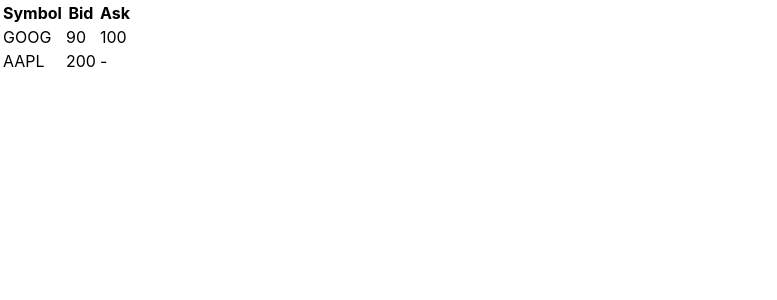
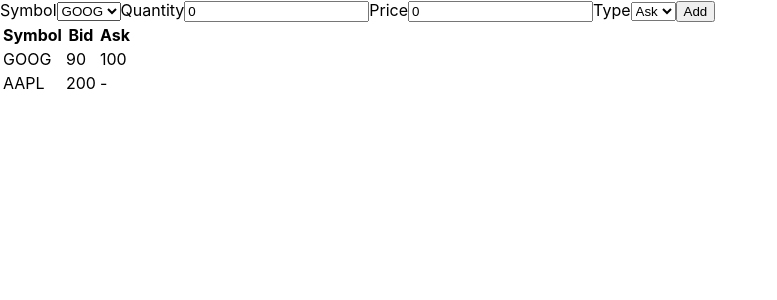
Before and after one commit to miloszpp/tradux-2, a React (Create React App) app: page / in a window 1280 px wide. Shown: the top 300 px of the page, without its empty margins (0-777 px from the left). Built offline with nearby package versions, Linux system fonts and the light colour scheme.

Commit message:
Added basic order form

```diff
--- a/src/App.tsx
+++ b/src/App.tsx
@@ -1,10 +1,14 @@
 import React, { Component } from 'react';
 import {Screen} from './orderbook/components/screen.component';
+import {CreateOrder} from './orderbook/components/create-order.component';
 
 class App extends Component {
   render() {
     return (
-      <Screen></Screen>
+      <>
+        <CreateOrder></CreateOrder>
+        <Screen></Screen>
+      </>
     );
   }
 }
--- /dev/null
+++ b/src/orderbook/components/create-order.component.tsx
@@ -0,0 +1,93 @@
+import React from 'react';
+import {SYMBOLS, OrderType, PutOrderPayload} from '../model';
+import {Dispatch, bindActionCreators} from 'redux';
+import {OrderBookAction} from '../state/reducers';
+import {putOrder} from '../state/actions';
+import {connect} from 'react-redux';
+
+interface CreateOrderComponentProps {
+  onCreateOrder: (payload: PutOrderPayload) => void;
+}
+
+interface CreateOrderComponentState {
+  symbol: string;
+  quantity: number;
+  price: number;
+  type: OrderType;
+}
+
+class CreateOrderComponent extends React.Component<CreateOrderComponentProps, CreateOrderComponentState> {
+
+  emptyState = {
+    symbol: SYMBOLS[0],
+    quantity: 0,
+    price: 0,
+    type: OrderType.Ask,
+  };
+
+  constructor(props: CreateOrderComponentProps) {
+    super(props);
+    this.state = this.emptyState;
+  }
+
+  handleSubmit = (event: React.SyntheticEvent<HTMLFormElement>) => {
+    event.preventDefault();
+    this.props.onCreateOrder(this.state);
+    this.setState(this.emptyState);
+  }
+
+  handleSymbolChange = (event: React.ChangeEvent<HTMLSelectElement>) => {
+    this.setState({ symbol: event.target.value });
+  }
+
+  handleQuantityChange = (event: React.ChangeEvent<HTMLInputElement>) => {
+    const value = parseInt(event.target.value);
+    this.setState({ quantity: isNaN(value) ? 0 : value });
+  }
+
+  handlePriceChange = (event: React.ChangeEvent<HTMLInputElement>) => {
+    const value = parseInt(event.target.value);
+    if (!isNaN(value)) this.setState({ price: value });
+  }
+
+  handleTypeChange = (event: React.ChangeEvent<HTMLSelectElement>) => {
+    const value = parseInt(event.target.value);
+    if (!isNaN(value)) this.setState({ type: value });
+  }
+
+  render() {
+    return (
+      <form onSubmit={this.handleSubmit}>
+        <label>
+          Symbol
+          <select value={this.state.symbol} onChange={this.handleSymbolChange}>
+            {SYMBOLS.map(symbol => <option key={symbol} value={symbol}>{symbol}</option>)}
+          </select>
+        </label>
+        <label>
+          Quantity
+          <input type="number" value={this.state.quantity} onChange={this.handleQuantityChange} />
+        </label>
+        <label>
+          Price
+          <input type="number" value={this.state.price} onChange={this.handlePriceChange} />
+        </label>
+        <label>
+          Type
+          <select value={this.state.type} onChange={this.handleTypeChange}>
+            <option value={OrderType.Bid}>Bid</option>
+            <option value={OrderType.Ask}>Ask</option>
+          </select>
+        </label>
+        <button type="submit">Add</button>
+      </form>
+    );
+  }
+}
+
+const mapDispatchToProps = (dispatch: Dispatch<OrderBookAction>) => ({
+  onCreateOrder: (payload: PutOrderPayload) => dispatch({ type: '@@orderbook/put', payload }),
+});
+
+
+export const CreateOrder = connect(null, mapDispatchToProps)(CreateOrderComponent);
--- a/src/orderbook/model.ts
+++ b/src/orderbook/model.ts
@@ -34,3 +34,12 @@ export interface OrderScreenSymbol {
 export interface OrderScreen {
   [symbol: string]: OrderScreenSymbol,
 }
+
+export interface PutOrderPayload {
+  symbol: string;
+  price: number;
+  quantity: number;
+  type: OrderType;
+}
+
+export const SYMBOLS = ['GOOG', 'AAPL', 'MSFT'];
--- a/src/orderbook/state/actions.ts
+++ b/src/orderbook/state/actions.ts
@@ -1,7 +1,8 @@
 import { action } from 'typesafe-actions';
 
-import {Order} from '../model';
+import {PutOrderPayload} from '../model';
 import {PUT_ORDER, REMOVE_ORDER} from './constants';
 
-export const putOrder = (order: Order) => action(PUT_ORDER, order);
+
+export const putOrder = (order: PutOrderPayload) => action(PUT_ORDER, order);
 export const removeOrder = (orderId: number) => action(REMOVE_ORDER, orderId);
--- a/src/orderbook/state/reducers.ts
+++ b/src/orderbook/state/reducers.ts
@@ -2,7 +2,7 @@ import {OrderBook, Order, OrderType, Transaction} from '../model';
 import * as actions from './actions';
 import {ActionType} from 'typesafe-actions';
 import {PUT_ORDER} from './constants';
-import {find, filter, sortBy, prop, findLast, pipe, eqProps, reject, evolve, identity, update, indexOf, remove, curry, concat, converge, assoc, findIndex, without, uncurryN} from 'ramda';
+import {find, filter, sortBy, prop, findLast, pipe, eqProps, reject, evolve, identity, update, indexOf, remove, curry, concat, converge, assoc, findIndex, without, uncurryN, maxBy, map, last, defaultTo} from 'ramda';
 import {replace} from '../util/array';
 import {makeTransaction} from '../util/transaction';
 
@@ -79,7 +79,13 @@ const findAndMatchOrder = (current: Order): OrderBookFn =>
 export const orderBookReducer = (state: OrderBookState = initialState, action: OrderBookAction): OrderBookState => {
   switch (action.type) {
     case PUT_ORDER:
-      return evolve({ book: findAndMatchOrder(action.payload) }, state);
+      const lastOrder = last(state.book.orders);
+      const order = {
+        ...action.payload,
+        timestamp: new Date(),
+        id: lastOrder ? lastOrder.id + 1 : 1,
+      };
+      return evolve({ book: findAndMatchOrder(order) }, state);
     default:
       return state;
   }
```
